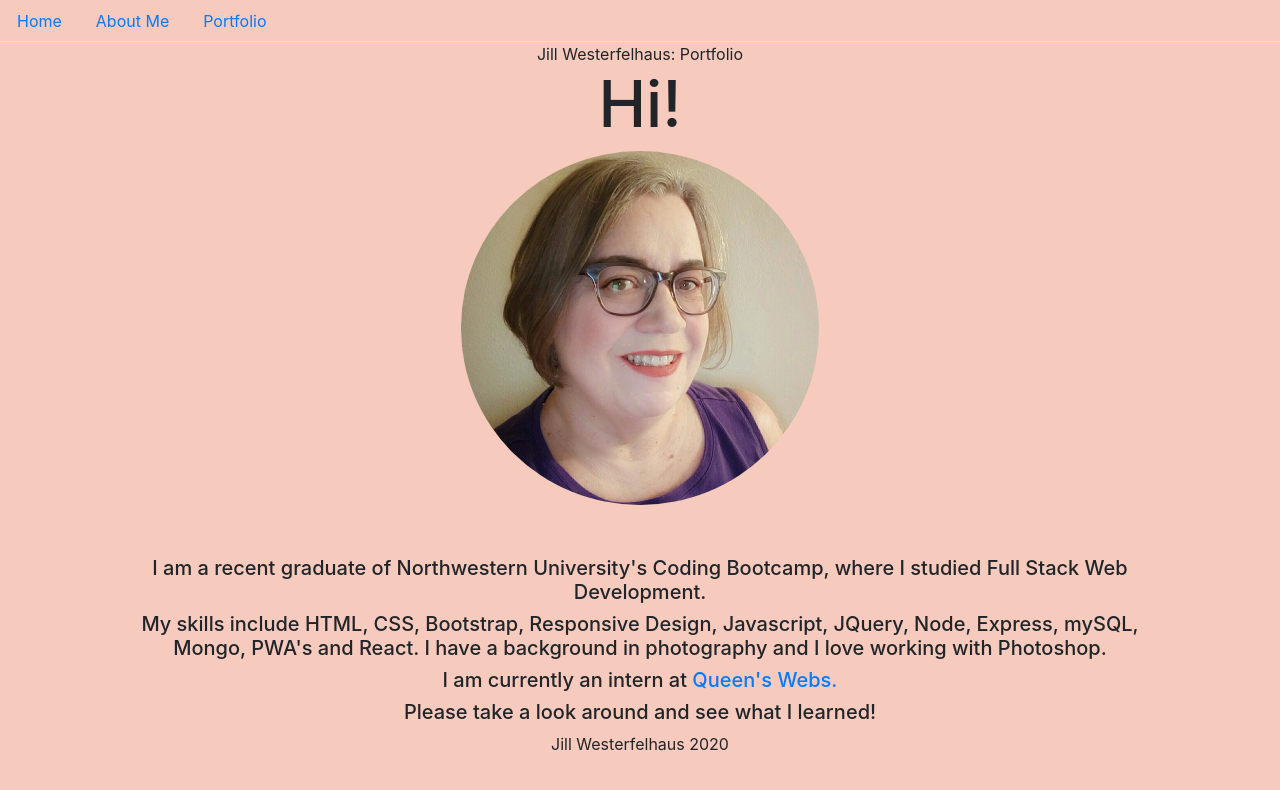
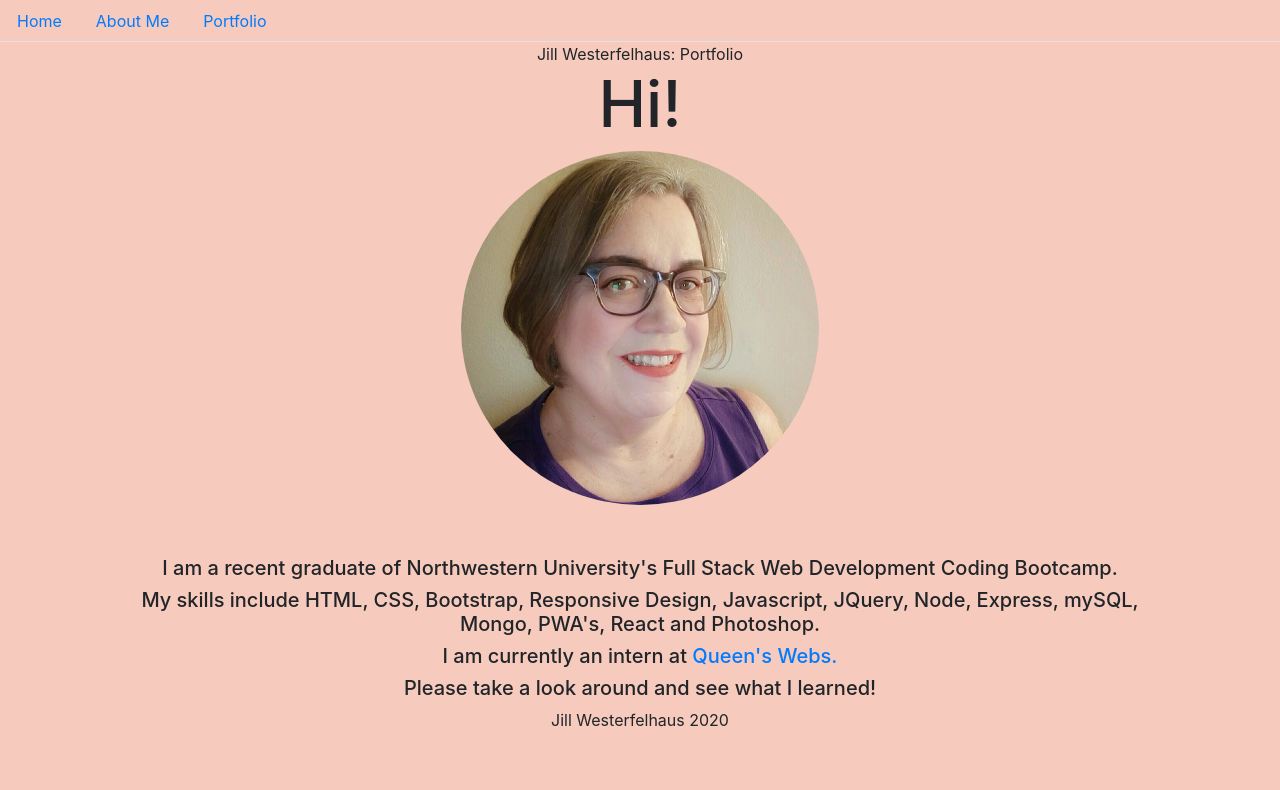
Before and after one commit to JIllWesterfelhaus/reactportfolio2, a React (Create React App) app in the folder client/: page / in a window 1280 px wide. Shown: the top 790 px of the page. Built offline with nearby package versions, Linux system fonts and the light colour scheme.

Commit message:
Updated About Me and Home pages.

```diff
--- a/client/src/components/pages/AboutMe.js
+++ b/client/src/components/pages/AboutMe.js
@@ -11,7 +11,7 @@ function About() {
         <img className="rounded-circle" style={{width: "25%"}} src={Headshot} alt="Jill Westerfelhaus" />
         </div>
         <div className="row d-flex justify-content-center">
-    <p>I am a recent graduate of Northwestern University's Coding and Full Stack Web Development bootcamp. What I like about web development is the moment when you click a button and a real working webpage that you made pops up. It reminds me of my days working in darkroom photography, watching an image come up in the tray of developer, under the glow of a safelight.</p>
+    <p>I am a recent graduate of Northwestern University's Full Stack Web Development Coding Bootcamp. What I like about web development is the moment when you click a button and a real working webpage that you made pops up. It reminds me of my days working in darkroom photography, watching an image come up in the tray of developer, under the glow of a safelight.</p>
        <p>I have worked as a darkroom photo lab tech, and now I am pursuing a career in web development.  In between, I was a Licensed Clinical Professional Counselor, conducting assessments on people with severe mental illness. I bring skills in listening and working with people to web development, as well as the aesthetics and technology of photography. I am excited to bring all my skills and knowledge to this new field. </p>
     </div>
 </div>
--- a/client/src/components/pages/Home.js
+++ b/client/src/components/pages/Home.js
@@ -10,9 +10,9 @@ function Home() {
         <img className="rounded-circle"style={{width: "35%"}} src={Headshot} alt="Jill Westerfelhaus" />
         </div>
 
-        <h5 className="text-center">I am a recent graduate of Northwestern University's Coding Bootcamp, where I studied Full Stack Web Development.</h5>
+        <h5 className="text-center">I am a recent graduate of Northwestern University's Full Stack Web Development Coding Bootcamp.</h5>
 
-      <h5 className="text-center">My skills include HTML, CSS, Bootstrap, Responsive Design, Javascript, JQuery, Node, Express, mySQL, Mongo, PWA's and React. I have a background in photography and I love working with Photoshop.</h5>
+      <h5 className="text-center">My skills include HTML, CSS, Bootstrap, Responsive Design, Javascript, JQuery, Node, Express, mySQL, Mongo, PWA's, React and Photoshop.</h5>
 
       <h5 className="text-center">I am currently an intern at <a href="https://www.queensweb.org/" target="_blank">Queen's Webs.</a></h5>
 
```
